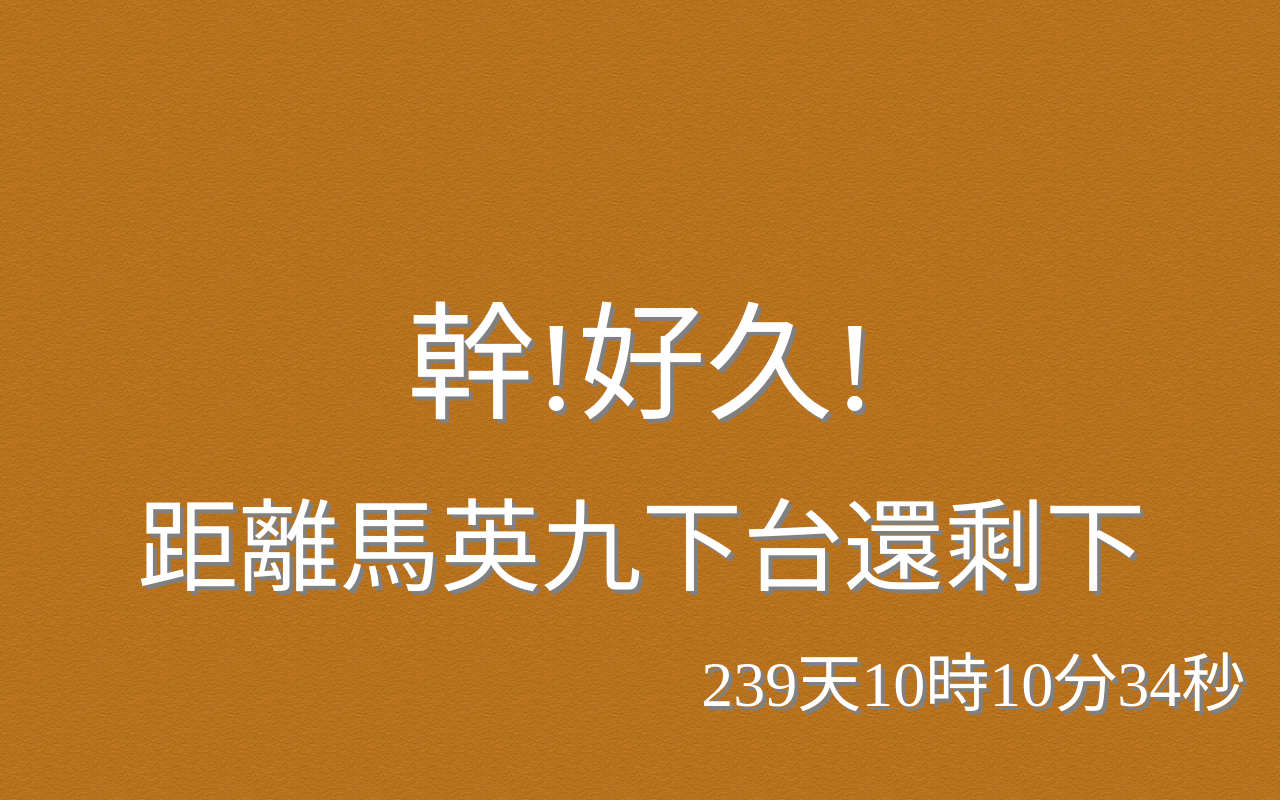
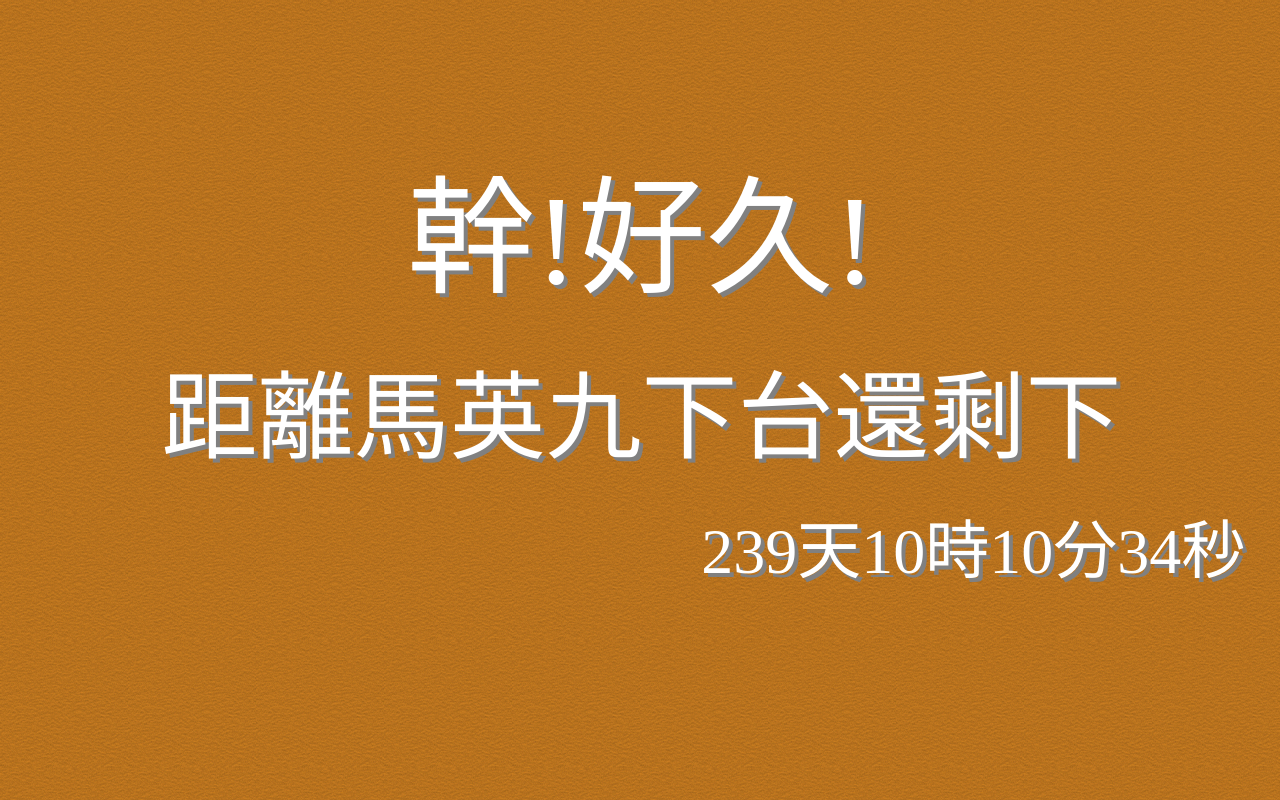
Before and after one commit to heibai19881230/agaodown, a plain HTML site: page index.html in a window 1280 px wide. Drawn offline with nearby package versions, Linux system fonts and the light colour scheme; files whose address does not match are found by name.

Commit message:
fix style

```diff
--- a/index.html
+++ b/index.html
@@ -38,7 +38,7 @@
 			.row1 {
 				text-align: center;
 				width: 100%;
-				font-size: 630%;
+				font-size: 600%;
 				margin-top: 20px;
 			}
 			.row2 {
@@ -49,7 +49,7 @@
 				margin-left: -30px;
 			}
 			.row3 {
-				margin-top: 20%;
+				margin-top: 10%;
 				text-align: center;
 				width: 100%;
 				font-size: 800%;
```
